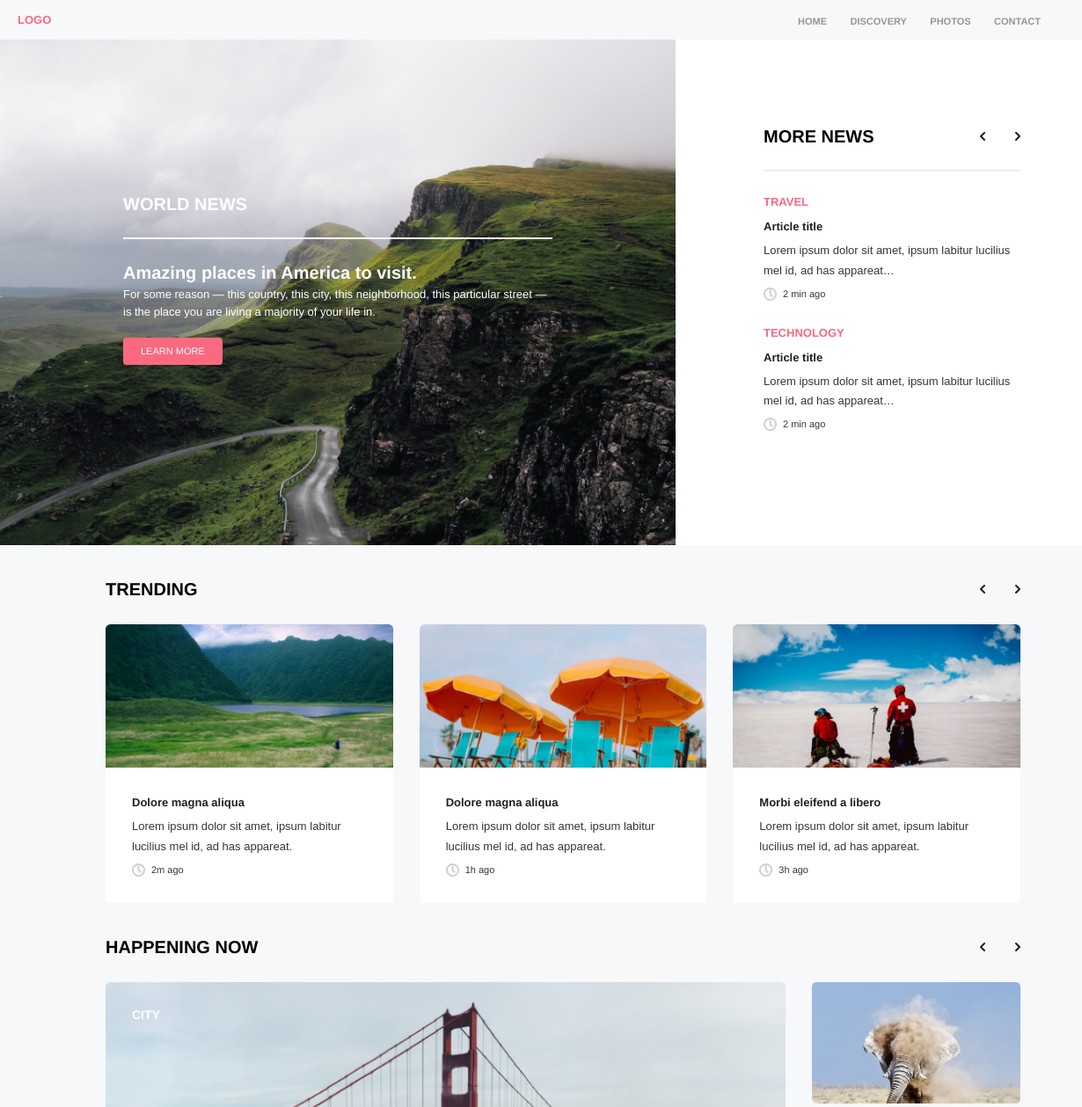
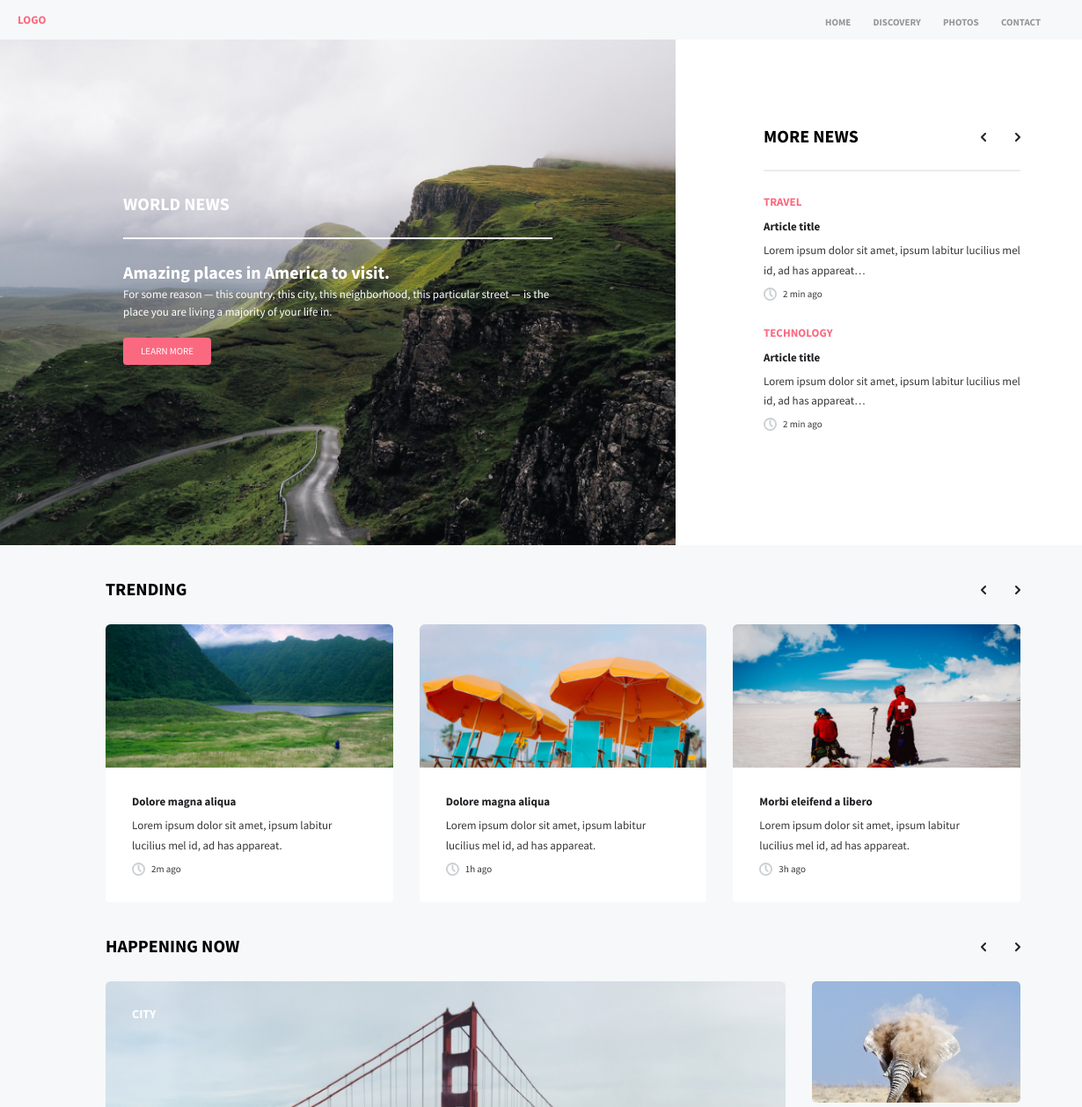
Before and after one commit to yamnyk/join-to-it_1st-stage, a plain HTML site: page index.html in a window 1280 px wide. Shown: the top 1259 px of the page at 88% size, 0-1230 px from the left. Drawn offline with Linux system fonts and the light colour scheme.

Commit message:
switch fonts

```diff
--- a/css/sections/actual.css
+++ b/css/sections/actual.css
@@ -41,10 +41,6 @@
   padding: 30px 30px 0;
 }
 
-.actual__item {
-
-}
-
 .actual__item:nth-of-type(2n) {
   grid-row: 2 / 4;
 }
--- a/css/sections/hero-block.css
+++ b/css/sections/hero-block.css
@@ -2,7 +2,7 @@
   display: flex;
   align-items: stretch;
   justify-content: space-between;
-  font-family: 'Helvetica', sans-serif;
+  font-family: 'Source Sans Pro', sans-serif;
 }
 
 .hero-news__main {
@@ -95,7 +95,7 @@
 }
 
 .article__text {
-  font-family: 'Acumin Pro', sans-serif;
+  font-family: 'Source Sans Pro', sans-serif;
   font-weight: 400;
   font-size: 13px;
   line-height: 1.75;
--- a/css/sections/top-bar.css
+++ b/css/sections/top-bar.css
@@ -5,7 +5,7 @@
   justify-content: space-between;
   padding: 10px 20px;
   background-color: #F6F8F9;
-  font-family: 'Helvetica', sans-serif;
+  font-family: 'Source Sans Pro', sans-serif;
   z-index: 10;
 }
 
--- a/css/sections/trending.css
+++ b/css/sections/trending.css
@@ -1,5 +1,5 @@
 .gray-block {
-  font-family: 'Helvetica', sans-serif;
+  font-family: 'Source Sans Pro', sans-serif;
   padding: 40px 120px 0;
   background: var(--bg-gray);
 }
```
